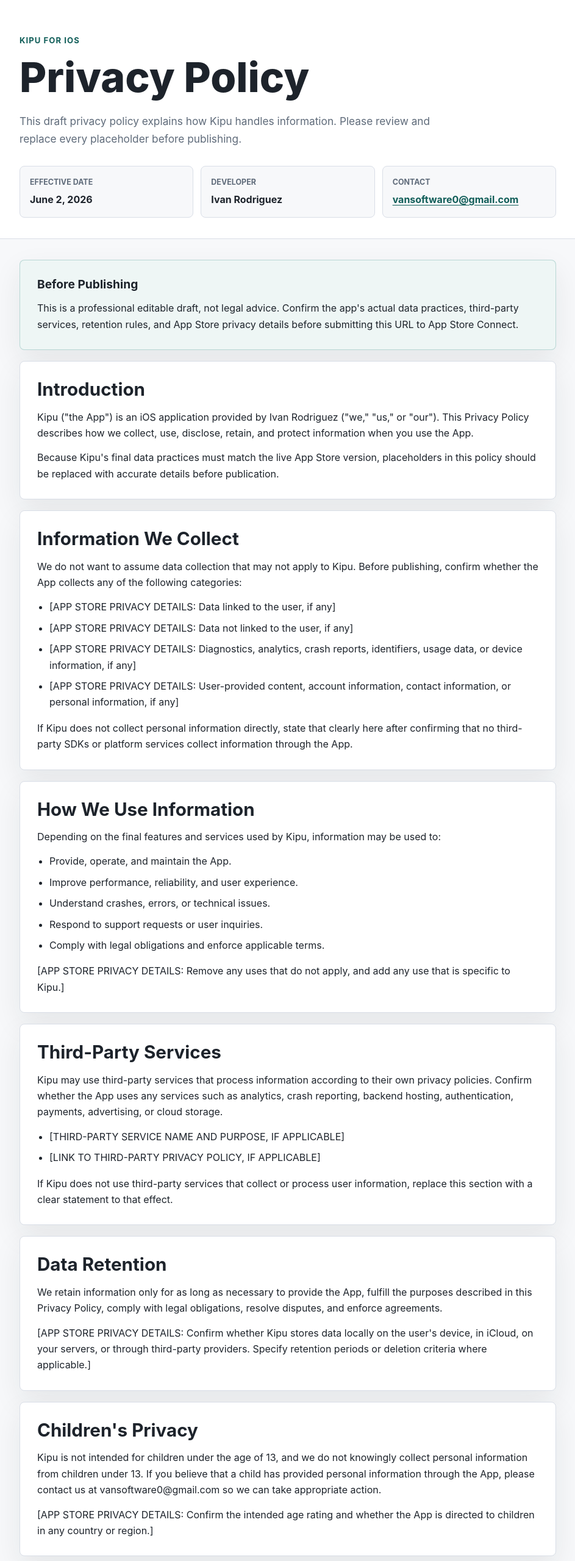
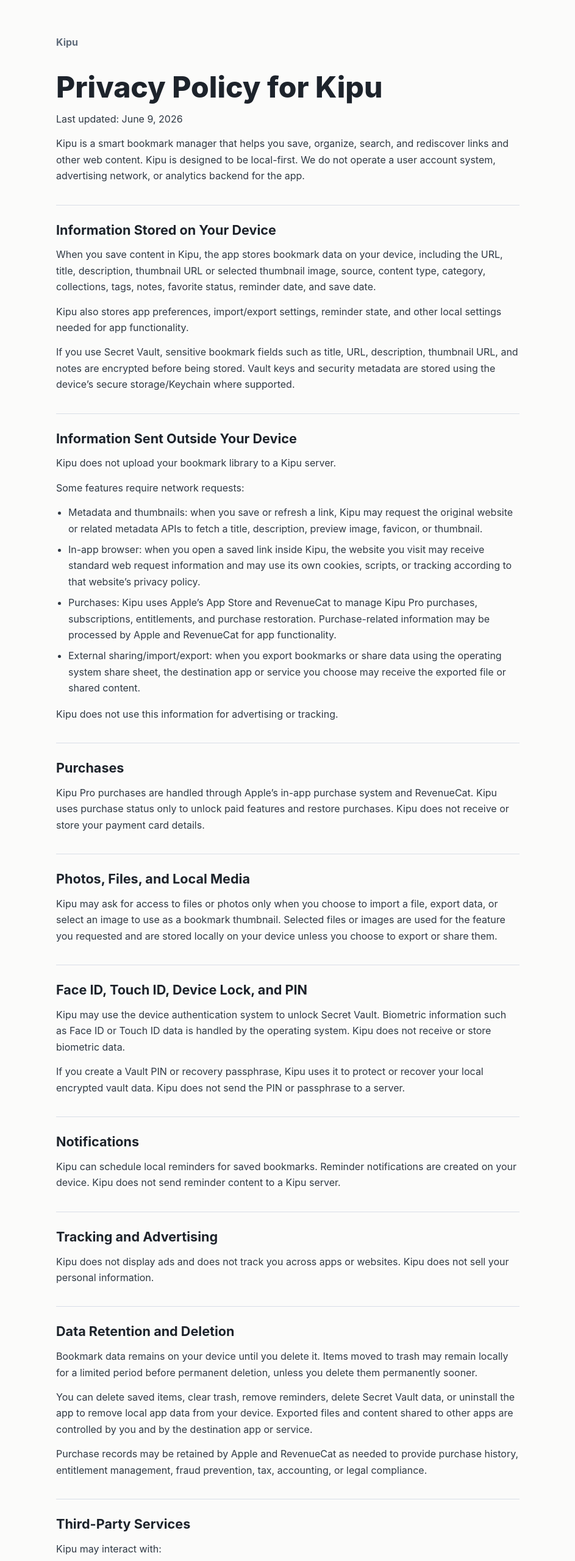
Before and after one commit to VanSW0/Kipu, a plain HTML site: page privacy/index.html in a window 1280 px wide. Shown: the top 2560 px of the page at 61% size, without its empty margins (168-1111 px from the left). Drawn offline with Linux system fonts and the light colour scheme.

Commit message:
se actualizo la politica de privacidad

```diff
--- a/index.html
+++ b/index.html
@@ -22,7 +22,6 @@
       name="twitter:description"
       content="Kipu is an iOS app by Ivan Rodriguez."
     >
-    <link rel="canonical" href="https://YOUR-GITHUB-USERNAME.github.io/YOUR-REPOSITORY-NAME/">
     <link rel="stylesheet" href="styles.css">
   </head>
   <body class="landing-page">
--- a/privacy/index.html
+++ b/privacy/index.html
@@ -3,172 +3,134 @@
   <head>
     <meta charset="utf-8">
     <meta name="viewport" content="width=device-width, initial-scale=1">
-    <title>Kipu Privacy Policy</title>
+    <title>Privacy Policy for Kipu</title>
     <meta
       name="description"
-      content="Privacy Policy for Kipu, an iOS app. Review what information may be collected, how it is used, and how to contact the developer."
+      content="Privacy Policy for Kipu, a smart bookmark manager for iOS."
     >
     <meta name="robots" content="index, follow">
-    <meta property="og:title" content="Kipu Privacy Policy">
+    <meta property="og:title" content="Privacy Policy for Kipu">
     <meta
       property="og:description"
-      content="Privacy Policy for Kipu, an iOS app."
+      content="Privacy Policy for Kipu, a smart bookmark manager for iOS."
     >
     <meta property="og:type" content="website">
     <meta property="og:site_name" content="Kipu">
     <meta name="twitter:card" content="summary">
-    <meta name="twitter:title" content="Kipu Privacy Policy">
+    <meta name="twitter:title" content="Privacy Policy for Kipu">
     <meta
       name="twitter:description"
-      content="Privacy Policy for Kipu, an iOS app."
+      content="Privacy Policy for Kipu, a smart bookmark manager for iOS."
     >
-    <link rel="canonical" href="https://YOUR-GITHUB-USERNAME.github.io/YOUR-REPOSITORY-NAME/privacy/">
     <link rel="stylesheet" href="../styles.css">
   </head>
   <body>
-    <header class="site-header">
-      <div class="container header-content">
-        <p class="eyebrow">Kipu for iOS</p>
-        <h1>Privacy Policy</h1>
-        <p class="summary">
-          This draft privacy policy explains how Kipu handles information. Please review and replace every placeholder before publishing.
+    <main class="privacy-document container">
+      <a class="plain-back-link" href="../">Kipu</a>
+      <h1>Privacy Policy for Kipu</h1>
+
+      <p>Last updated: June 9, 2026</p>
+
+      <p>
+        Kipu is a smart bookmark manager that helps you save, organize, search, and rediscover links and other web content. Kipu is designed to be local-first. We do not operate a user account system, advertising network, or analytics backend for the app.
       </p>
-        <dl class="policy-meta" aria-label="Policy details">
-          <div>
-            <dt>Effective date</dt>
-            <dd>June 2, 2026</dd>
-          </div>
-          <div>
-            <dt>Developer</dt>
-            <dd>Ivan Rodriguez</dd>
-          </div>
-          <div>
-            <dt>Contact</dt>
-            <dd><a href="mailto:vansoftware0@gmail.com">vansoftware0@gmail.com</a></dd>
-          </div>
-        </dl>
-      </div>
-    </header>
 
-    <main class="container policy-content">
-      <aside class="notice" aria-labelledby="before-publishing-title">
-        <h2 id="before-publishing-title">Before Publishing</h2>
+      <h2>Information Stored on Your Device</h2>
       <p>
-          This is a professional editable draft, not legal advice. Confirm the app's actual data practices, third-party services, retention rules, and App Store privacy details before submitting this URL to App Store Connect.
-        </p>
-      </aside>
-
-      <section id="introduction" aria-labelledby="introduction-title">
-        <h2 id="introduction-title">Introduction</h2>
-        <p>
-          Kipu ("the App") is an iOS application provided by Ivan Rodriguez ("we," "us," or "our"). This Privacy Policy describes how we collect, use, disclose, retain, and protect information when you use the App.
+        When you save content in Kipu, the app stores bookmark data on your device, including the URL, title, description, thumbnail URL or selected thumbnail image, source, content type, category, collections, tags, notes, favorite status, reminder date, and save date.
       </p>
       <p>
-          Because Kipu's final data practices must match the live App Store version, placeholders in this policy should be replaced with accurate details before publication.
+        Kipu also stores app preferences, import/export settings, reminder state, and other local settings needed for app functionality.
       </p>
-      </section>
+      <p>
+        If you use Secret Vault, sensitive bookmark fields such as title, URL, description, thumbnail URL, and notes are encrypted before being stored. Vault keys and security metadata are stored using the device’s secure storage/Keychain where supported.
+      </p>
 
-      <section id="information-we-collect" aria-labelledby="information-we-collect-title">
-        <h2 id="information-we-collect-title">Information We Collect</h2>
+      <h2>Information Sent Outside Your Device</h2>
       <p>
-          We do not want to assume data collection that may not apply to Kipu. Before publishing, confirm whether the App collects any of the following categories:
+        Kipu does not upload your bookmark library to a Kipu server.
+      </p>
+      <p>
+        Some features require network requests:
       </p>
       <ul>
-          <li>[APP STORE PRIVACY DETAILS: Data linked to the user, if any]</li>
-          <li>[APP STORE PRIVACY DETAILS: Data not linked to the user, if any]</li>
-          <li>[APP STORE PRIVACY DETAILS: Diagnostics, analytics, crash reports, identifiers, usage data, or device information, if any]</li>
-          <li>[APP STORE PRIVACY DETAILS: User-provided content, account information, contact information, or personal information, if any]</li>
+        <li>Metadata and thumbnails: when you save or refresh a link, Kipu may request the original website or related metadata APIs to fetch a title, description, preview image, favicon, or thumbnail.</li>
+        <li>In-app browser: when you open a saved link inside Kipu, the website you visit may receive standard web request information and may use its own cookies, scripts, or tracking according to that website’s privacy policy.</li>
+        <li>Purchases: Kipu uses Apple’s App Store and RevenueCat to manage Kipu Pro purchases, subscriptions, entitlements, and purchase restoration. Purchase-related information may be processed by Apple and RevenueCat for app functionality.</li>
+        <li>External sharing/import/export: when you export bookmarks or share data using the operating system share sheet, the destination app or service you choose may receive the exported file or shared content.</li>
       </ul>
       <p>
-          If Kipu does not collect personal information directly, state that clearly here after confirming that no third-party SDKs or platform services collect information through the App.
+        Kipu does not use this information for advertising or tracking.
       </p>
-      </section>
 
-      <section id="how-we-use-information" aria-labelledby="how-we-use-information-title">
-        <h2 id="how-we-use-information-title">How We Use Information</h2>
+      <h2>Purchases</h2>
       <p>
-          Depending on the final features and services used by Kipu, information may be used to:
+        Kipu Pro purchases are handled through Apple’s in-app purchase system and RevenueCat. Kipu uses purchase status only to unlock paid features and restore purchases. Kipu does not receive or store your payment card details.
+      </p>
+
+      <h2>Photos, Files, and Local Media</h2>
+      <p>
+        Kipu may ask for access to files or photos only when you choose to import a file, export data, or select an image to use as a bookmark thumbnail. Selected files or images are used for the feature you requested and are stored locally on your device unless you choose to export or share them.
+      </p>
+
+      <h2>Face ID, Touch ID, Device Lock, and PIN</h2>
+      <p>
+        Kipu may use the device authentication system to unlock Secret Vault. Biometric information such as Face ID or Touch ID data is handled by the operating system. Kipu does not receive or store biometric data.
+      </p>
+      <p>
+        If you create a Vault PIN or recovery passphrase, Kipu uses it to protect or recover your local encrypted vault data. Kipu does not send the PIN or passphrase to a server.
+      </p>
+
+      <h2>Notifications</h2>
+      <p>
+        Kipu can schedule local reminders for saved bookmarks. Reminder notifications are created on your device. Kipu does not send reminder content to a Kipu server.
+      </p>
+
+      <h2>Tracking and Advertising</h2>
+      <p>
+        Kipu does not display ads and does not track you across apps or websites. Kipu does not sell your personal information.
+      </p>
+
+      <h2>Data Retention and Deletion</h2>
+      <p>
+        Bookmark data remains on your device until you delete it. Items moved to trash may remain locally for a limited period before permanent deletion, unless you delete them permanently sooner.
+      </p>
+      <p>
+        You can delete saved items, clear trash, remove reminders, delete Secret Vault data, or uninstall the app to remove local app data from your device. Exported files and content shared to other apps are controlled by you and by the destination app or service.
+      </p>
+      <p>
+        Purchase records may be retained by Apple and RevenueCat as needed to provide purchase history, entitlement management, fraud prevention, tax, accounting, or legal compliance.
+      </p>
+
+      <h2>Third-Party Services</h2>
+      <p>
+        Kipu may interact with:
       </p>
       <ul>
-          <li>Provide, operate, and maintain the App.</li>
-          <li>Improve performance, reliability, and user experience.</li>
-          <li>Understand crashes, errors, or technical issues.</li>
-          <li>Respond to support requests or user inquiries.</li>
-          <li>Comply with legal obligations and enforce applicable terms.</li>
+        <li>Apple App Store / StoreKit, for purchases and subscriptions.</li>
+        <li>RevenueCat, for purchase entitlement management.</li>
+        <li>Websites and metadata providers related to links you save or open.</li>
+        <li>Google favicon services or original website favicon endpoints, to display source icons.</li>
+        <li>Operating system services such as Share Sheet, local notifications, file picker, photo picker, secure storage, and device authentication.</li>
       </ul>
       <p>
-          [APP STORE PRIVACY DETAILS: Remove any uses that do not apply, and add any use that is specific to Kipu.]
+        These services process data according to their own privacy policies.
       </p>
-      </section>
 
-      <section id="third-party-services" aria-labelledby="third-party-services-title">
-        <h2 id="third-party-services-title">Third-Party Services</h2>
+      <h2>Children’s Privacy</h2>
       <p>
-          Kipu may use third-party services that process information according to their own privacy policies. Confirm whether the App uses any services such as analytics, crash reporting, backend hosting, authentication, payments, advertising, or cloud storage.
+        Kipu is not directed to children and does not knowingly collect personal information from children.
       </p>
-        <ul>
-          <li>[THIRD-PARTY SERVICE NAME AND PURPOSE, IF APPLICABLE]</li>
-          <li>[LINK TO THIRD-PARTY PRIVACY POLICY, IF APPLICABLE]</li>
-        </ul>
+
+      <h2>Changes to This Policy</h2>
       <p>
-          If Kipu does not use third-party services that collect or process user information, replace this section with a clear statement to that effect.
+        We may update this Privacy Policy if Kipu’s features or data practices change. The updated version will be posted on this page with a new “Last updated” date.
       </p>
-      </section>
 
-      <section id="data-retention" aria-labelledby="data-retention-title">
-        <h2 id="data-retention-title">Data Retention</h2>
+      <h2>Contact</h2>
       <p>
-          We retain information only for as long as necessary to provide the App, fulfill the purposes described in this Privacy Policy, comply with legal obligations, resolve disputes, and enforce agreements.
+        For privacy questions or deletion requests, contact us at: [REPLACE_WITH_SUPPORT_EMAIL]
       </p>
-        <p>
-          [APP STORE PRIVACY DETAILS: Confirm whether Kipu stores data locally on the user's device, in iCloud, on your servers, or through third-party providers. Specify retention periods or deletion criteria where applicable.]
-        </p>
-      </section>
-
-      <section id="childrens-privacy" aria-labelledby="childrens-privacy-title">
-        <h2 id="childrens-privacy-title">Children's Privacy</h2>
-        <p>
-          Kipu is not intended for children under the age of 13, and we do not knowingly collect personal information from children under 13. If you believe that a child has provided personal information through the App, please contact us at vansoftware0@gmail.com so we can take appropriate action.
-        </p>
-        <p>
-          [APP STORE PRIVACY DETAILS: Confirm the intended age rating and whether the App is directed to children in any country or region.]
-        </p>
-      </section>
-
-      <section id="your-rights" aria-labelledby="your-rights-title">
-        <h2 id="your-rights-title">Your Rights</h2>
-        <p>
-          Depending on your location, you may have rights to access, correct, delete, restrict, or object to certain processing of personal information. You may also have the right to withdraw consent where processing is based on consent.
-        </p>
-        <p>
-          To make a privacy request, contact us at <a href="mailto:vansoftware0@gmail.com">vansoftware0@gmail.com</a>. We may need to verify your request before responding.
-        </p>
-      </section>
-
-      <section id="contact" aria-labelledby="contact-title">
-        <h2 id="contact-title">Contact</h2>
-        <p>
-          If you have questions about this Privacy Policy or Kipu's privacy practices, contact:
-        </p>
-        <address>
-          Ivan Rodriguez<br>
-          Email: <a href="mailto:vansoftware0@gmail.com">vansoftware0@gmail.com</a><br>
-          [OPTIONAL BUSINESS ADDRESS OR REGION]
-        </address>
-      </section>
-
-      <section id="changes" aria-labelledby="changes-title">
-        <h2 id="changes-title">Changes to This Privacy Policy</h2>
-        <p>
-          We may update this Privacy Policy from time to time. When we make changes, we will update the effective date at the top of this page. Continued use of Kipu after an update means the revised policy applies from the updated effective date.
-        </p>
-      </section>
     </main>
-
-    <footer class="site-footer">
-      <div class="container">
-        <p>&copy; <span id="year">2026</span> Ivan Rodriguez. All rights reserved.</p>
-      </div>
-    </footer>
   </body>
 </html>
--- a/styles.css
+++ b/styles.css
@@ -1,12 +1,13 @@
 :root {
   color-scheme: light;
-  --background: #f7f8fa;
+  --background: #fbfbfa;
   --surface: #ffffff;
   --text: #1d232b;
   --muted: #5f6b7a;
   --border: #d9dee7;
   --accent: #0f766e;
   --accent-strong: #115e59;
+  --ink: #10201e;
   --notice: #eef6f5;
   --shadow: 0 18px 48px rgba(29, 35, 43, 0.08);
 }
@@ -166,6 +167,41 @@
   padding: 34px 0 56px;
 }
 
+.privacy-document {
+  max-width: 760px;
+  padding-top: 56px;
+  padding-bottom: 72px;
+}
+
+.plain-back-link {
+  display: inline-flex;
+  margin-bottom: 32px;
+  color: var(--muted);
+  font-weight: 700;
+  text-decoration: none;
+}
+
+.plain-back-link:hover {
+  color: var(--text);
+}
+
+.privacy-document h1 {
+  margin-bottom: 10px;
+  font-size: clamp(2rem, 6vw, 3rem);
+}
+
+.privacy-document h2 {
+  margin-top: 34px;
+  padding-top: 28px;
+  border-top: 1px solid var(--border);
+  font-size: 1.35rem;
+}
+
+.privacy-document p,
+.privacy-document li {
+  color: #2f3944;
+}
+
 .notice,
 .policy-content section {
   margin: 0 0 18px;
@@ -235,6 +271,29 @@
     grid-template-columns: 1fr;
   }
 
+  .privacy-hero-grid,
+  .policy-layout {
+    grid-template-columns: 1fr;
+  }
+
+  .privacy-hero-grid {
+    gap: 28px;
+    padding: 34px 0 30px;
+  }
+
+  .privacy-snapshot {
+    grid-template-columns: 1fr;
+  }
+
+  .policy-layout {
+    gap: 28px;
+    padding: 32px 0 48px;
+  }
+
+  .policy-sidebar {
+    position: static;
+  }
+
   .notice,
   .policy-content section {
     padding: 22px;
```
Also changed, not shown: 1 other file. Lines whose indentation alone changed are shown as unchanged.
